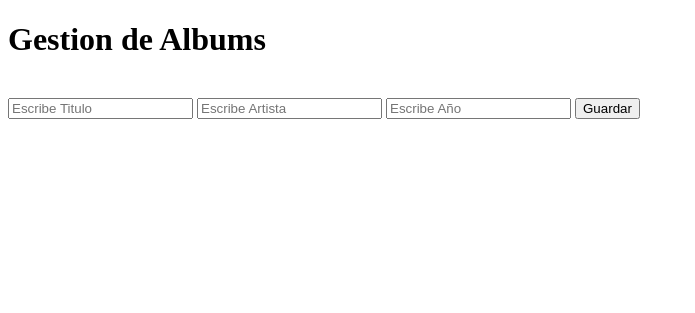
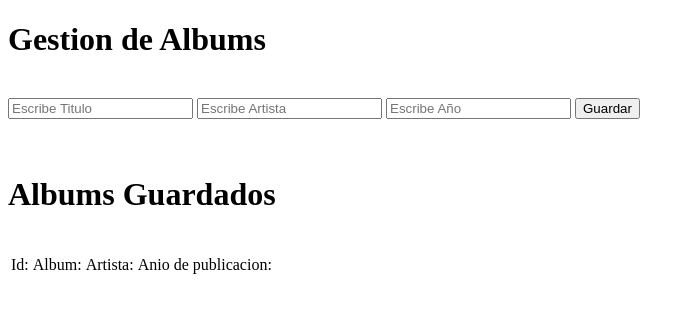
Before and after one commit to Vero110/POOS181, a Flask app: page / in a window 1280 px wide. Shown: the top 313 px of the page, without its empty margins (0-695 px from the left). Run offline with Flask 3, Linux system fonts and the light colour scheme; data that the repository does not hold is empty; some libraries are stand-ins or nearby versions.

Commit message:
PracticaNo7. Select Album y tablas en la Vista
Creamos una tabla, y agregamos cursor de la consulta.

```diff
--- a/Introduccion a Flask/app.py
+++ b/Introduccion a Flask/app.py
@@ -15,7 +15,13 @@ MySQL = MySQL(app)
 #declaracion de la inicializacion de la ruta http://127.0.0.1:5000
 @app.route('/') #ruta principal
 def index():
-    return render_template('index.html')
+    CC = MySQL.connection.cursor()
+    CC.execute('select * from TB_Albums')
+    conAlbums=CC.fetchall()
+    print(conAlbums)
+
+    return render_template('index.html', listalbums=conAlbums)
+
 
 #ruta http://127.0.0.1:5000/guardar tipo POST para insert
 @app.route('/guardar', methods=['POST']) #methods=la informacion sera enviada por formulario y llega por POST
--- a/Introduccion a Flask/templates/index.html
+++ b/Introduccion a Flask/templates/index.html
@@ -26,6 +26,39 @@
         <button type="submit">Guardar</button>
 
     </form>
+<br>
+<br>
+
+<h1> Albums Guardados</h1>
+<br>
+    <table>
+        <thead>
+            <tr>
+                <td>Id: </td>
+                <td>Album: </td>
+                <td>Artista: </td>
+                <td>Anio de publicacion: </td>
+            </tr>
+        </thead>
+        <tbody>
+            {%for alb in listalbums%}
+            <tr>
+                <td> {{alb.0}} </td>
+                <td> {{alb.1}} </td>
+                <td> {{alb.2}} </td>
+                <td> {{alb.3}} </td>
+                <td>
+                    <a href="">Editar</a>
+                    <a href="">Borrar</a>
+
+                </td>
+
+            </tr>
+            {%endfor%}
+
+        </tbody>
+
+    </table>
 
 </body>
 </html>
```
